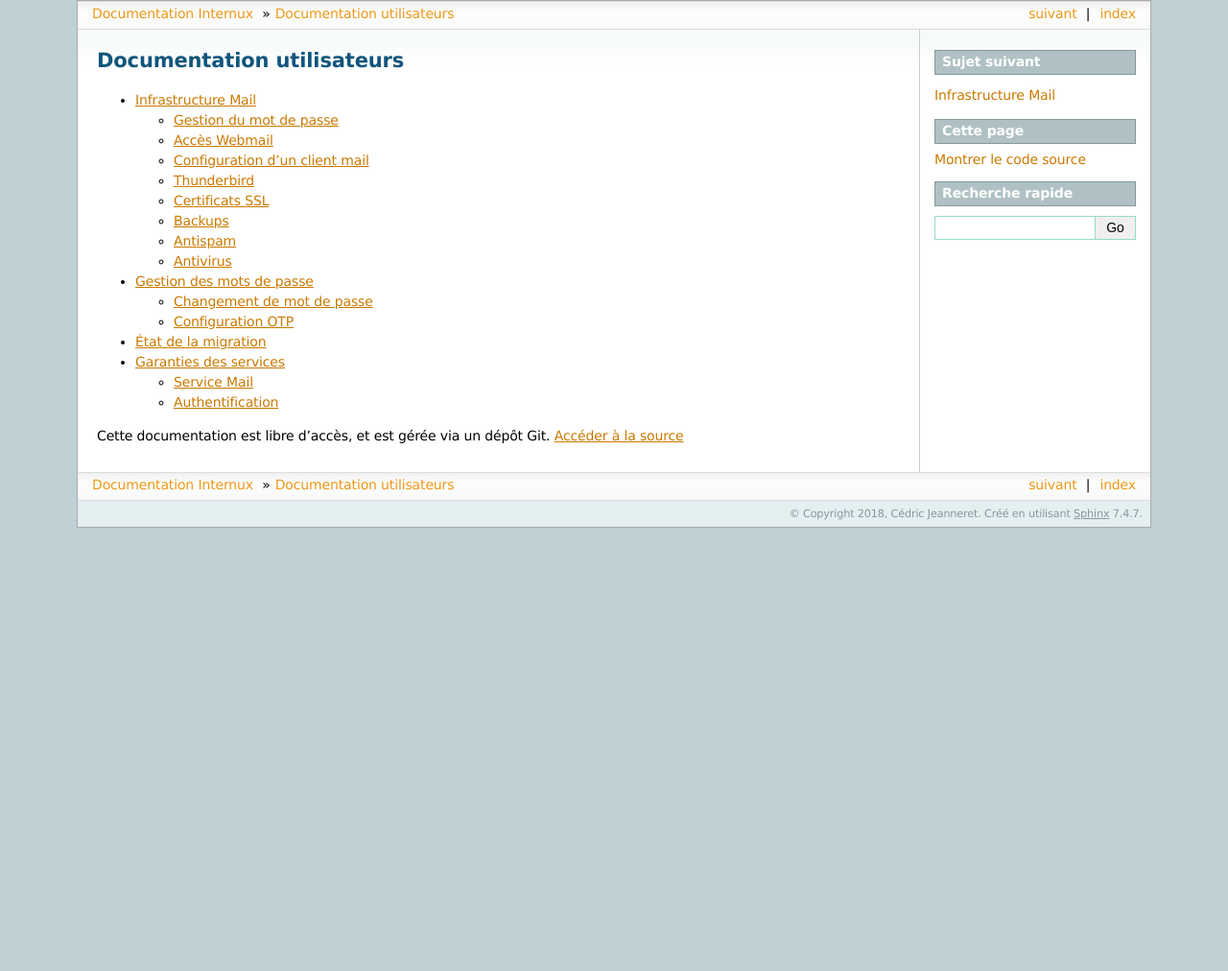
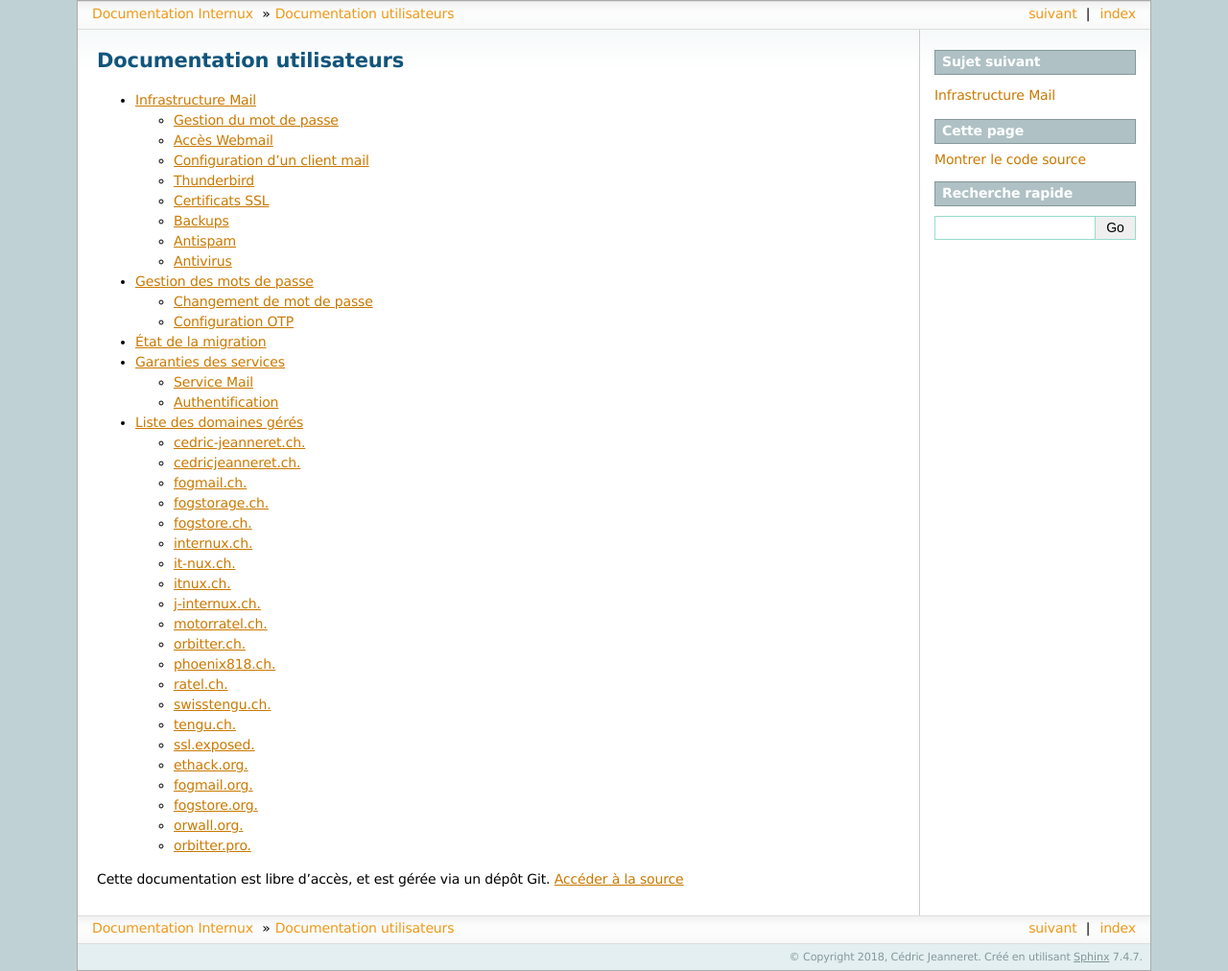
Before and after one commit to cjeanneret/internux-infradoc, a Sphinx documentation site: the page built from source/index.rst, in a window 1280 px wide. Shown: the whole page at 96% size. Built offline with Sphinx 7.4.7, drawn with Linux system fonts in a browser that asks for light colours; before the commit the page ends 900 px from its top, so only the background shows below that.

Commit message:
new page

```diff
--- /dev/null
+++ b/source/domains.rst
@@ -0,0 +1,111 @@
+Liste des domaines gérés
+========================
+
+.. toctree::
+    :maxdepth: 2
+    :caption: Contenu:
+
+cedric-jeanneret.ch.
+____________________
+  - DMARC:  p=reject;
+  - SPF: v=spf1 +a +mx -all
+
+cedricjeanneret.ch.
+___________________
+  - DMARC:  p=reject;
+  - SPF: v=spf1 +a +mx -all
+
+fogmail.ch.
+___________
+  - DMARC:  p=reject;
+  - SPF: v=spf1 +a +mx -all
+
+fogstorage.ch.
+______________
+  - DMARC:  p=reject;
+  - SPF: v=spf1 +a +mx -all
+
+fogstore.ch.
+____________
+  - DMARC:  p=reject;
+  - SPF: v=spf1 +a +mx -all
+
+internux.ch.
+____________
+  - DMARC:  p=quarantine;
+  - SPF: v=spf1 +a +mx -all
+
+it-nux.ch.
+__________
+  - DMARC:  p=reject;
+  - SPF: v=spf1 +a +mx -all
+
+itnux.ch.
+_________
+  - DMARC:  p=reject;
+  - SPF: v=spf1 +a +mx -all
+
+j-internux.ch.
+______________
+  - DMARC:  p=reject;
+  - SPF: v=spf1 +a +mx -all
+
+motorratel.ch.
+______________
+  - DMARC:  p=reject;
+  - SPF: v=spf1 +a +mx -all
+
+orbitter.ch.
+____________
+  - DMARC:  p=reject;
+  - SPF: v=spf1 +a +mx -all
+
+phoenix818.ch.
+______________
+  - DMARC:  p=quarantine;
+  - SPF: v=spf1 +a +mx -all
+
+ratel.ch.
+_________
+  - DMARC:  p=reject;
+  - SPF: v=spf1 +a +mx -all
+
+swisstengu.ch.
+______________
+  - DMARC:  p=quarantine;
+  - SPF: v=spf1 +a +mx -all
+
+tengu.ch.
+_________
+  - DMARC:  p=quarantine;
+  - SPF: v=spf1 +a +mx -all
+
+ssl.exposed.
+____________
+  - DMARC:  p=reject;
+  - SPF: v=spf1 +a +mx -all
+
+ethack.org.
+___________
+  - DMARC:  p=reject;
+  - SPF: v=spf1 +a +mx -all
+
+fogmail.org.
+____________
+  - DMARC:  p=reject;
+  - SPF: v=spf1 +a +mx -all
+
+fogstore.org.
+_____________
+  - DMARC:  p=reject;
+  - SPF: v=spf1 +a +mx -all
+
+orwall.org.
+___________
+  - DMARC:  p=reject;
+  - SPF: v=spf1 +a +mx -all
+
+orbitter.pro.
+_____________
+  - DMARC:  p=reject;
+  - SPF: v=spf1 +a +mx -all
--- a/source/index.rst
+++ b/source/index.rst
@@ -13,6 +13,7 @@ Documentation utilisateurs
    ipa
    status
    garantie
+   domains
 
 
 Cette documentation est libre d'accès, et est gérée via un dépôt Git.
```
Also changed, not shown: 11 other files.
